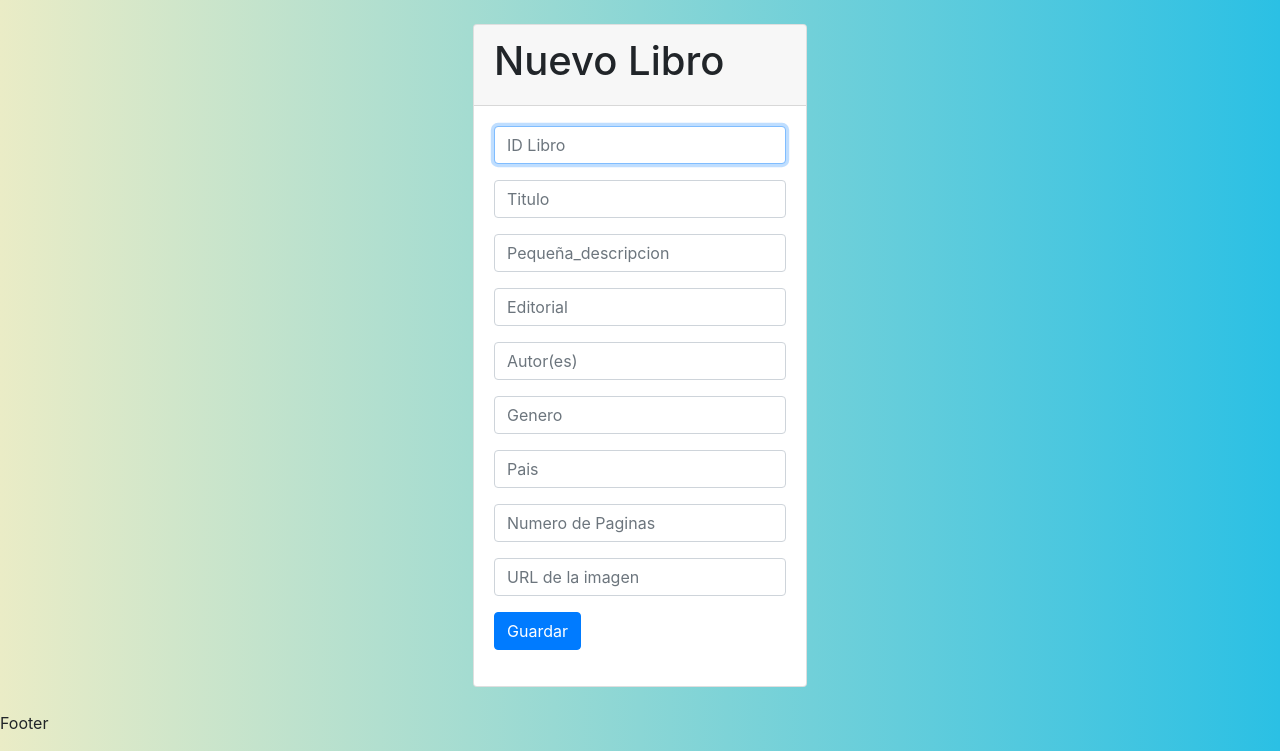
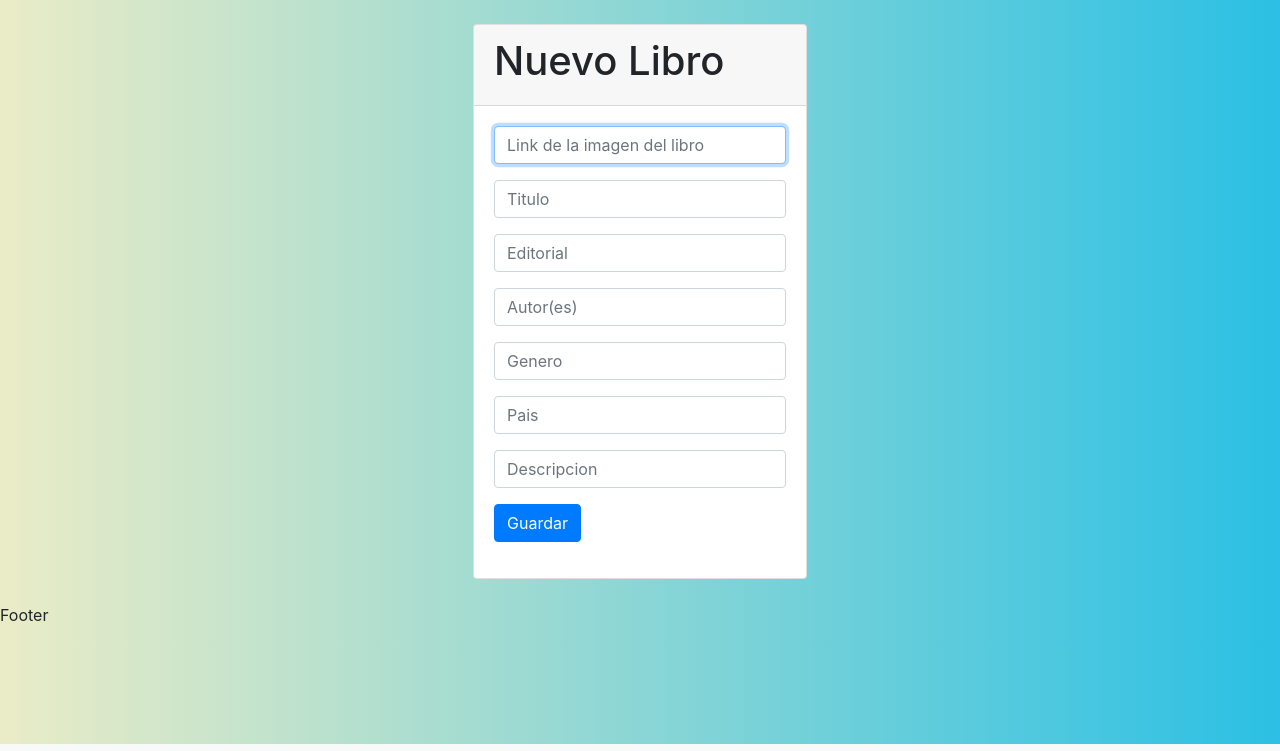
Before and after one commit to Elizabeth145992/Proyecto_Libros, a Node server app: page /books/new-book in a window 1280 px wide. Shown: the part 56-807 px from the top of the page. Run offline with Node 20, Linux system fonts and the light colour scheme; the visitor is signed in with stand-in values (Sample User, id 1); some libraries are stand-ins or nearby versions.

Commit message:
Cambios para mostrar imagen del catalogo
Archivos actualizados para poder guardar una imagen en el catalogo de libros

```diff
--- a/src/routes/books.js
+++ b/src/routes/books.js
@@ -5,21 +5,13 @@ const router= express.Router();
 // <----------------- AQUI SE REQUIERE EL MODELO DE Libros.js DE LA CARPETA MODELS --------------->
 const SchemaLibro=require('../models/Libros.js');
 
-const {isAuthenticated }=require('../helpers/auth');
+const {isAuthenticated}=require('../helpers/auth.js')
 
 // <----------------- RUTA PARA DE PRUEBAS ------------------>
-
-
-
-router.get('/books/catalogo',isAuthenticated, (req,res)=>{
-
+router.get('/books/catalogo', isAuthenticated,(req,res)=>{
     res.render('books/catalogo');
 });
 
-//<------------------ RUTA PARA CRUD----------------------------->
-router.get('/books/crud',(req,res)=>{
-    res.render('books/crud');
-});
 // <----------------- RUTA PARA AGREGAR LIBROS ------------------>
 router.get('/books/new-book',isAuthenticated,(req,res)=>{
     res.render('books/new-book');
@@ -30,7 +22,7 @@ router.post('/books/new-book', isAuthenticated, async(req,res)=>{
     const {id, titulo, editorial, autor, genero, pais, Npaginas, fecha}=req.body; // Campos enviados desde el formulario de new-book
     const errors=[];
     if(!id){
-        errors.push({text:"Favor de llenar el campo ID"});
+        errors.push({text:"Favor de llenar el campo Imagen"});
     }
     if(!titulo){
         errors.push({text:"Favor de llenar el campo Titulo"});
@@ -61,15 +53,12 @@ router.post('/books/new-book', isAuthenticated, async(req,res)=>{
             genero,
             pais,
             Npaginas,
-            fecha,
-            imagen,
-            descripcion
+            fecha
         });
     }
     else{
-        const NuevoLibro = new SchemaLibro({id,titulo,autor,editorial,genero,pais,Npaginas,fecha, imagen, descripcion}); //
+        const NuevoLibro = new SchemaLibro({id,titulo,autor,editorial,genero,pais,Npaginas,fecha});
         await NuevoLibro.save();
-        //console.log(NuevoLibro);
         res.redirect('/books');
     }
 
@@ -81,4 +70,4 @@ router.get('/books', async (req, res) => {
     res.render('books/catalogo', { libro });
   });
 
-module.exports = router;
+module.exports=router;
--- a/src/views/books/catalogo.hbs
+++ b/src/views/books/catalogo.hbs
@@ -7,17 +7,19 @@
 </head>
 
 <body>
+<br><br><br>
+<div class="container">
+
 <div class="row">
     {{#each libro}}
     <div class="col-md-3">
         <div class="card-deck">
             <div class="card">
-                 <img src="{{imagen}}" class="card-img-top" alt="100">
+                 <img src="{{id}}" class="card-img-top" alt="100">
                  <div class="card-body">
                 <h4 class="card-title">
                     {{titulo}}
                 </h4>
-               <p class="card-text">{{descripcion}}</p>
                <p class="card-text"><small class="text-muted"> Autor(es): {{autor}}</small></p>
                <p><small class="text-muted"> Editorial:{{editorial}}</small></p>
                <p><small class="text-muted">Genero: {{genero}}</small> </p>
--- a/src/views/books/new-book.hbs
+++ b/src/views/books/new-book.hbs
@@ -16,14 +16,11 @@
         <div class="card-body">
             <form action="/books/new-book" method="POST">
                 <div class="form-group">
-                    <input type="text" name="id" class="form-control" placeholder="ID Libro" autofocus>
+                    <input type="text" name="id" class="form-control" placeholder="Link de la imagen del libro" autofocus>
                 </div>
 
                 <div class="form-group">
                     <input type="text" name="titulo" class="form-control" placeholder="Titulo" autofocus>
-                </div>
-                <div class="form-group">
-                    <input type="text" name="descripcion" class="form-control" placeholder="Pequeña_descripcion" autofocus>
                 </div>
 
                 <div class="form-group">
@@ -43,11 +40,9 @@
                 </div>
 
                 <div class="form-group">
-                    <input type="text" name="Npaginas" class="form-control" placeholder="Numero de Paginas" autofocus>
+                    <input type="text" name="Npaginas" class="form-control" placeholder="Descripcion" autofocus>
                 </div>
-                <div class="form-group">
-                    <input type="text" name="imagen" class="form-control" placeholder="URL de la imagen" autofocus>
-                </div>
+
                 <div class="form-group">
                     <button type="submit" class="btn btn-primary" autofocus>
                         Guardar
```
Also changed, not shown: src/models/Libros.js (+2 -9 lines).
